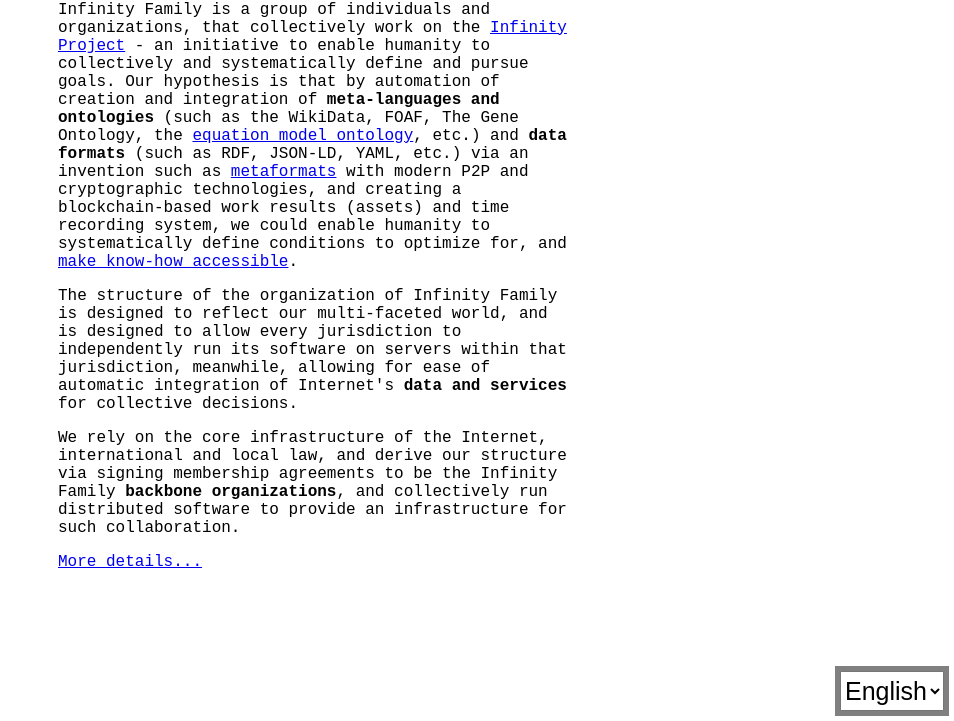
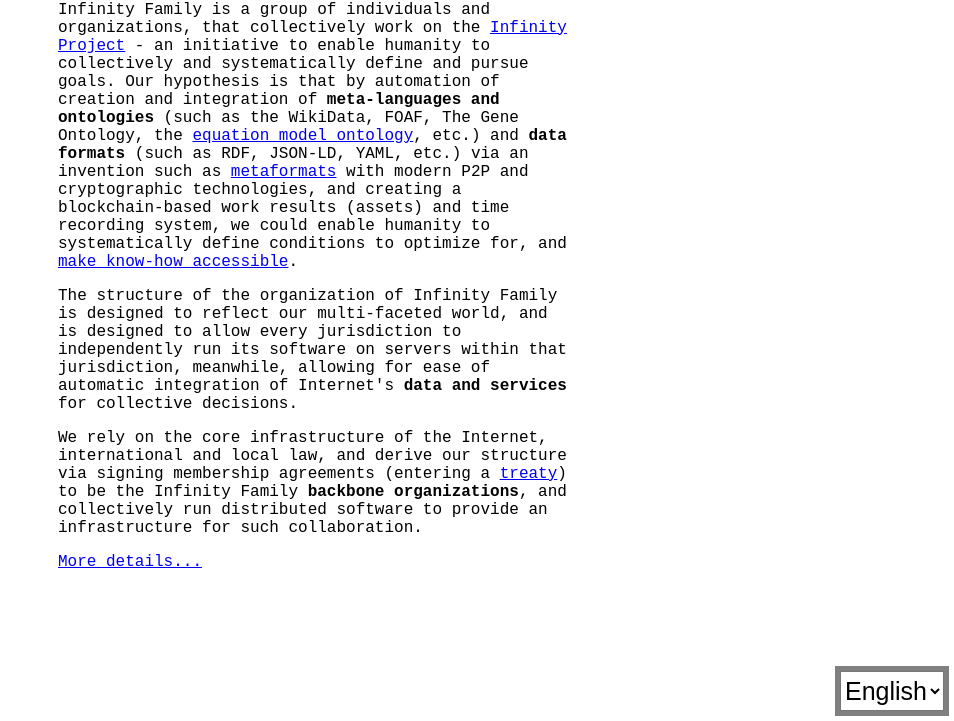
Before and after one commit to infamily/infinity-family, a plain HTML site: page index.html in a window 1280 px wide. Shown: the part 79-800 px from the top of the page, without its empty margins (326-1280 px from the left). Drawn offline with Linux system fonts and the light colour scheme.

Commit message:
Update index.html

```diff
--- a/index.html
+++ b/index.html
@@ -52,7 +52,7 @@
 
 <p><span class="en">The structure of the organization of Infinity Family is designed to reflect our multi-faceted world, and is designed to allow every jurisdiction to independently run its software on servers within that jurisdiction, meanwhile, allowing for ease of automatic integration of Internet's <b>data and services</b> for collective decisions.</span></p>
 
-<p><span class="en">We rely on the core infrastructure of the Internet, international and local law, and derive our structure via signing membership agreements to be the Infinity Family <b>backbone organizations</b>, and collectively run distributed software to provide an infrastructure for such collaboration.</span></p>
+<p><span class="en">We rely on the core infrastructure of the Internet, international and local law, and derive our structure via signing membership agreements (entering a <a href="https://en.wikipedia.org/wiki/Treaty">treaty</a>) to be the Infinity Family <b>backbone organizations</b>, and collectively run distributed software to provide an infrastructure for such collaboration.</span></p>
 
 <p><span class="en"><a href="https://github.com/infamily/infinity-family#infinity-family">More details...</a></span></p>
 
```
